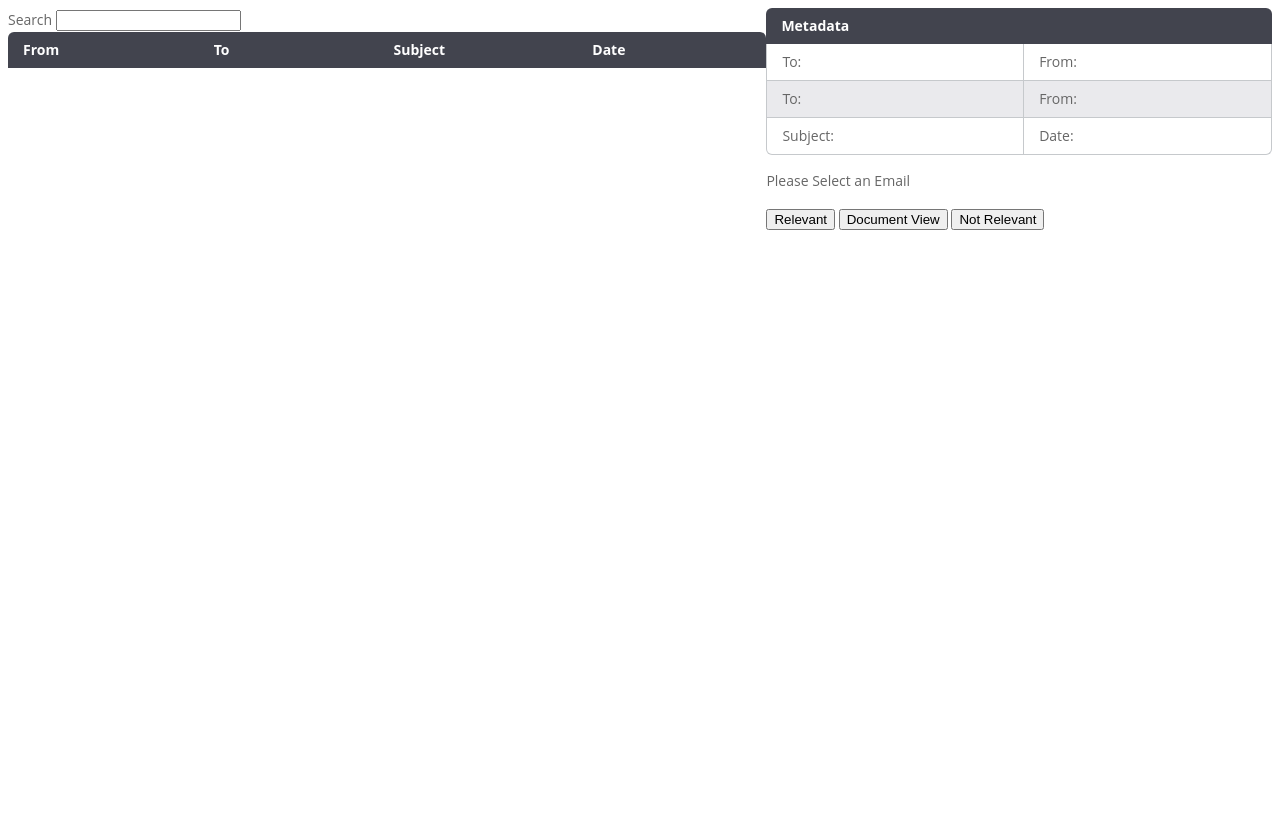
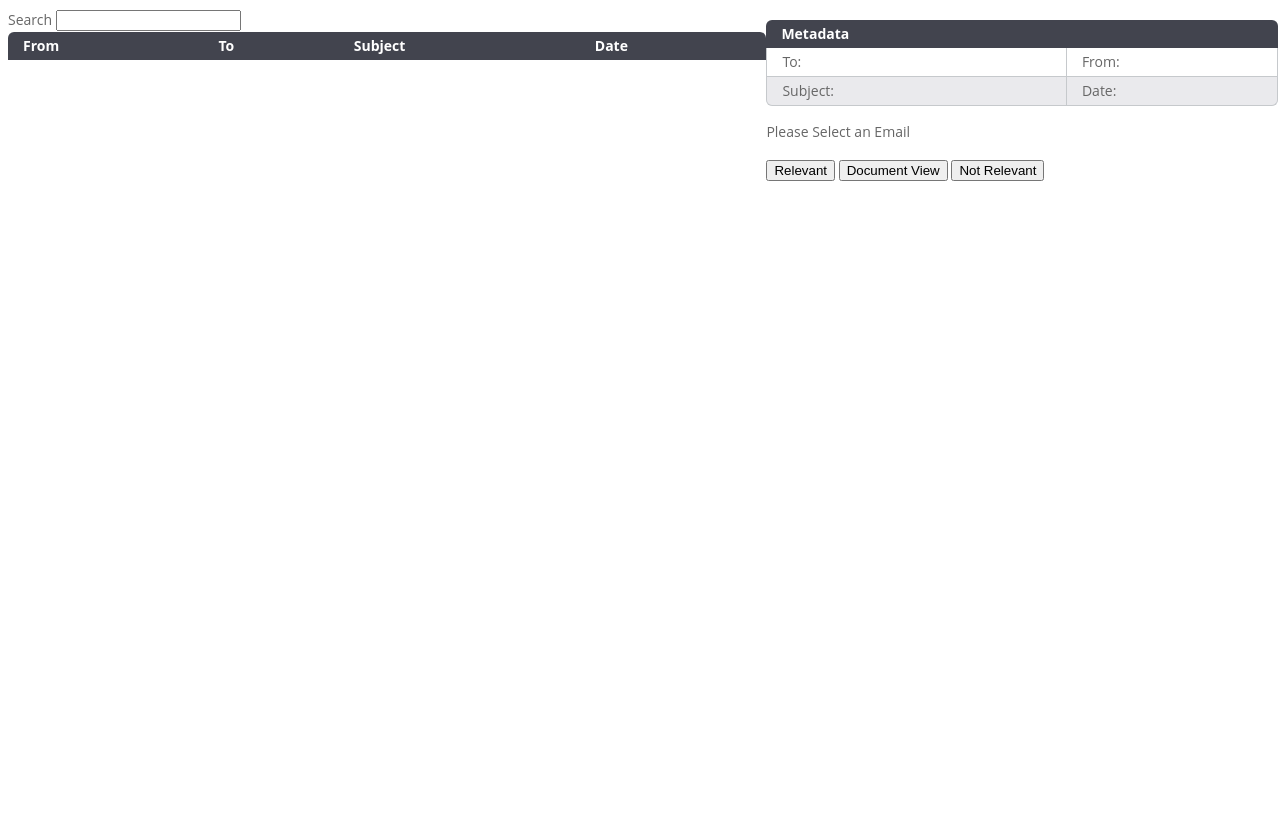
Before and after one commit to xingfanxia/comps_ediscovery, a Flask app: page /POC in a window 1280 px wide. After the commit the page ends 181 px from the top, so only its background shows below. Run offline with Flask 2, Linux system fonts and the light colour scheme; data that the repository does not hold is empty; parts of the project's set-up code (start-up, migrations or seed data) failed here and were passed over.

Commit message:
tracking of document view, table is not scaled still

```diff
--- a/web/static/css/documentViewStyle.css
+++ b/web/static/css/documentViewStyle.css
@@ -14,6 +14,8 @@
   width: 40%;
   height: 100vh;
   flex-grow: 1;
+  position: fixed;
+  top: 20px;
 }
 
 #document{
@@ -23,7 +25,7 @@
 }
 
 .container {
-  display:flex;
+  display: flex;
 }
 
 body {
@@ -39,18 +41,19 @@ table {
 }
 
 th, td {
-  padding: 6px 15px;
+  padding: 2px 15px;
+}
+
+.emailContainer {
+  width: 400px
 }
 .basicTable thead {
   display: table-header-group;
 }
-.basicTable th {
-  width: 300px;
-}
 
-.basicTable td {
-  width: 300px;
-}
+/*.basicTable td {
+  white-space: nowrap;
+}*/
 
 th {
   background: #42444e;
--- a/web/templates/documentview.html
+++ b/web/templates/documentview.html
@@ -18,8 +18,8 @@
           </demo-grid>
         </div>
         <div class="container">
-          <script type="text/x-template" id="grid-template">
-            <div class="emailContainer">
+          <div class="emailContainer">
+            <script type="text/x-template" id="grid-template">
               <table class="basicTable" id="emailTable">
                 <thead>
                   <tr>
@@ -36,8 +36,8 @@
                   </tr>
                 </tbody>
               </table>
-            </div>
-          </script>
+            </script>
+          </div>
           <div id='document_containter'>
             <div id='metadata'>
               <table class="basicTable">
@@ -51,11 +51,6 @@
                   <td>To: [[metadata_to]]</td>
                   <td>From: [[metadata_from]]</td>
                 </tr>
-              </thead>
-              <tr>
-                <td>To: [[metadata_to]]</td>
-                <td>From: [[metadata_from]]</td>
-              </tr>
               <tr>
                 <td>Subject: [[metadata_subject]]</td>
                 <td>Date: [[metadata_date]]</td>
```
